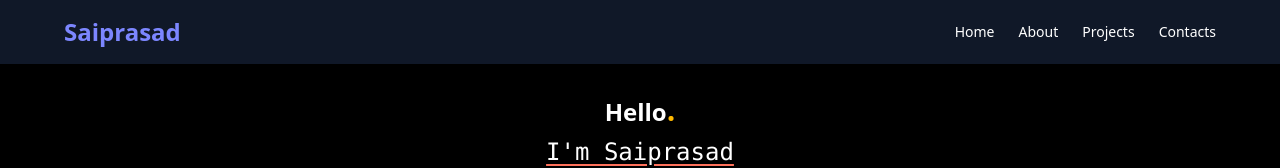
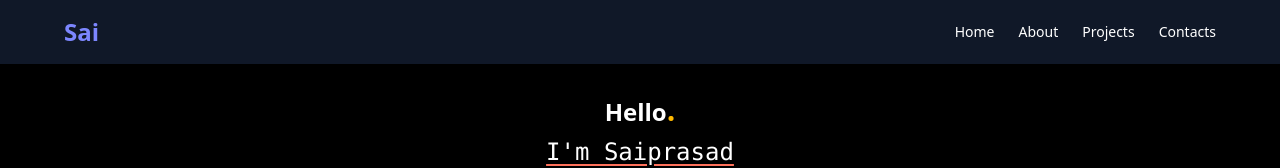
Before and after one commit to saikingalgulwad/portfolio, a Next.js app: page / in a window 1280 px wide. Shown: the top 168 px of the page. Built offline with nearby package versions, Linux system fonts and the light colour scheme.

Commit message:
change a name

```diff
--- a/app/components/Navbar.js
+++ b/app/components/Navbar.js
@@ -5,7 +5,7 @@ export default function Navbar() {
     <nav className="bg-gray-900 text-white px-6 py-4 shadow-md">
       <div className="max-w-6xl mx-auto flex justify-between items-center">
         {/* Logo / Name */}
-        <div className="text-2xl font-bold text-indigo-400">Saiprasad</div>
+        <div className="text-2xl font-bold text-indigo-400">Sai</div>
 
         {/* Navigation Links */}
         <div className="space-x-6 text-sm font-medium">
```
